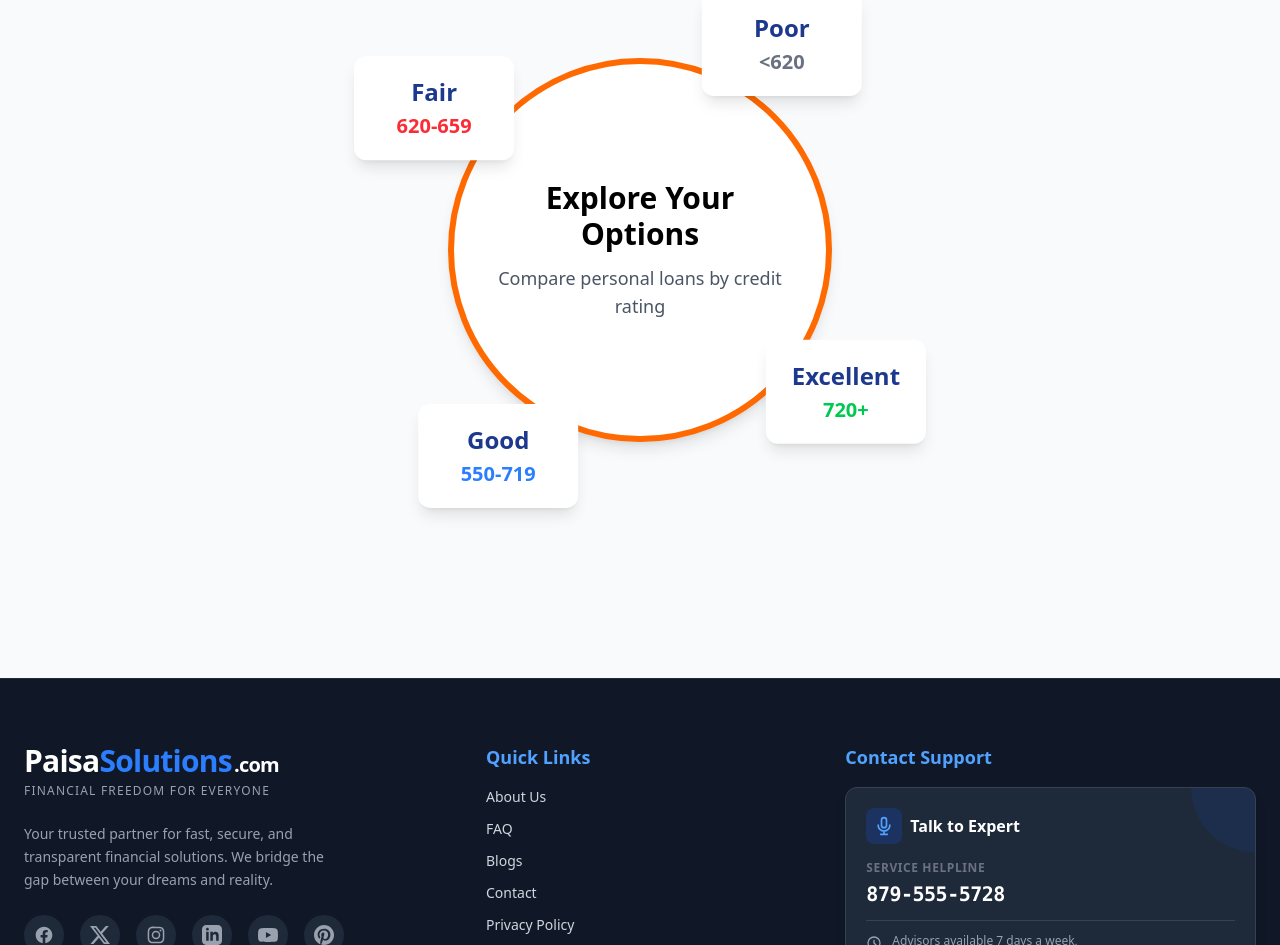
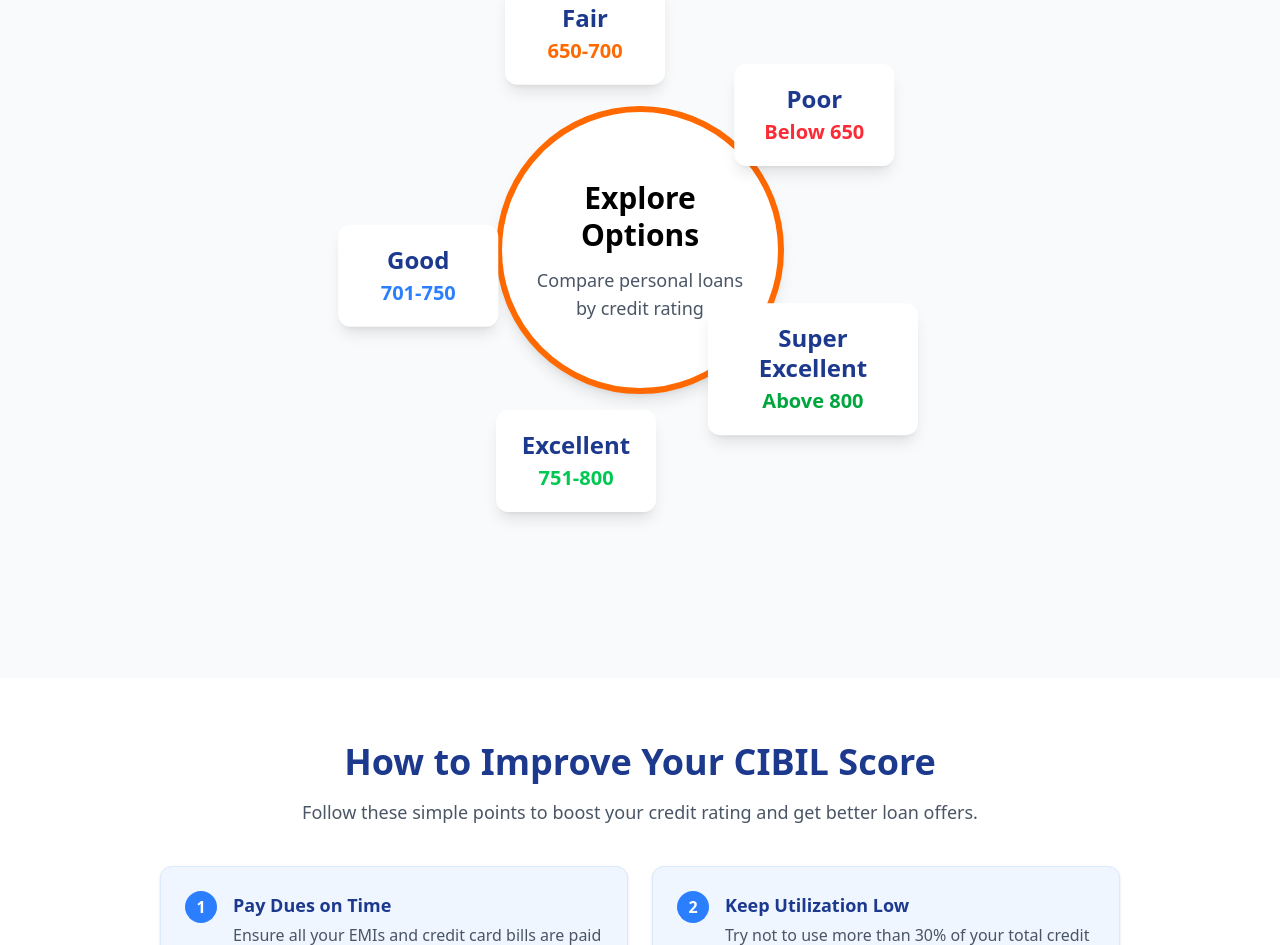
Before and after one commit to Animeshkumar5/loan, a React (Vite) app: page / in a window 1280 px wide. Shown: the part 6964-7909 px from the top of the page. Built offline with nearby package versions, Linux system fonts and the light colour scheme.

Commit message:
fixes been done

```diff
--- a/index.html
+++ b/index.html
@@ -2,9 +2,10 @@
 <html lang="en">
   <head>
     <meta charset="UTF-8" />
-    <link rel="icon" type="image/png" sizes="32x32" href="/favicon.png" />
-    <link rel="icon" type="image/png" sizes="16x16" href="/favicon.png" />
-    <link rel="shortcut icon" href="/favicon.ico" />
+    <link rel="icon" type="image/png" sizes="32x32" href="/paisa%20solution.png" />
+    <link rel="icon" type="image/png" sizes="16x16" href="/paisa%20solution.png" />
+    <link rel="apple-touch-icon" href="/paisa%20solution.png" />
+    <link rel="shortcut icon" href="/paisa%20solution.png" />
     <meta name="viewport" content="width=device-width, initial-scale=1.0" />
     <title>Personal Loans - Fast & Easy Approval</title>
     <!-- Meta Pixel Code -->
--- a/src/components/AuthorisedBankingPartners.jsx
+++ b/src/components/AuthorisedBankingPartners.jsx
@@ -36,8 +36,7 @@
       </div>
 
       {/* ── Marquee Track ── */}
-      {/*
-        The outer div masks the edges with a gradient fade.
+      {/* The outer div masks the edges with a gradient fade.
         The inner div (.partners-track) runs the infinite scroll.
         On hover over any individual card, the track pauses.
       */}
@@ -81,12 +80,9 @@
           box-shadow: 0 20px 45px rgba(59, 130, 246, 0.18);
           border-color: #3b82f6;
         }
+        /* Removed the grayscale and opacity filters here so the image is always in full color */
         .partner-card img {
-          transition: filter 0.35s ease, opacity 0.35s ease;
-          filter: grayscale(60%) opacity(0.8);
-        }
-        .partner-card:hover img {
-          filter: grayscale(0%) opacity(1);
+          transition: transform 0.35s ease;
         }
       `}</style>
     </section>
--- a/src/pages/Home.jsx
+++ b/src/pages/Home.jsx
@@ -392,45 +392,54 @@
 
       {/* 6. EXPLORE YOUR OPTIONS */}
       <div className="py-16 sm:py-24 lg:py-32 bg-gray-50 overflow-hidden">
-        <div className="container mx-auto px-4 sm:px-6 relative min-h-[400px] sm:h-[500px] lg:h-[600px] flex justify-center items-center">
+        <div className="container mx-auto px-4 sm:px-6 relative min-h-[350px] sm:min-h-[500px] lg:min-h-[600px] flex justify-center items-center">
           {/* CENTER CIRCLE */}
-          <div className="absolute top-1/2 left-1/2 transform -translate-x-1/2 -translate-y-1/2 w-40 h-40 sm:w-64 sm:h-64 lg:w-96 lg:h-96 rounded-full border-4 sm:border-6 border-orange-500 flex flex-col justify-center items-center text-center p-4 sm:p-6 lg:p-8 z-10 bg-white shadow-lg">
-            <h2 className="text-lg sm:text-2xl lg:text-3xl font-bold text-black mb-2 sm:mb-3">Explore Your Options</h2>
-            <p className="text-xs sm:text-base lg:text-lg text-gray-600">Compare personal loans by credit rating</p>
+          <div className="absolute top-1/2 left-1/2 transform -translate-x-1/2 -translate-y-1/2 w-28 h-28 sm:w-56 sm:h-56 lg:w-72 lg:h-72 rounded-full border-4 sm:border-6 border-orange-500 flex flex-col justify-center items-center text-center p-2 sm:p-6 lg:p-8 z-10 bg-white shadow-lg">
+            <h2 className="text-sm sm:text-2xl lg:text-3xl font-bold text-black mb-1 sm:mb-3 leading-tight">Explore Options</h2>
+            <p className="hidden sm:block text-base lg:text-lg text-gray-600">Compare personal loans by credit rating</p>
+            <p className="text-[10px] sm:hidden text-gray-600 leading-tight">By credit rating</p>
           </div>
 
           {/* ROTATING ITEMS */}
-          <div className="absolute top-1/2 left-1/2 w-[300px] h-[300px] sm:w-[400px] sm:h-[400px] lg:w-[500px] lg:h-[500px] -ml-[150px] sm:-ml-[200px] lg:-ml-[250px] -mt-[150px] sm:-mt-[200px] lg:-mt-[250px] animate-orbit z-20 pointer-events-none origin-center">
+          <div className="absolute top-1/2 left-1/2 w-[210px] h-[210px] sm:w-[350px] sm:h-[350px] lg:w-[420px] lg:h-[420px] -ml-[105px] sm:-ml-[175px] lg:-ml-[210px] -mt-[105px] sm:-mt-[175px] lg:-mt-[210px] animate-orbit z-20 pointer-events-none origin-center">
 
-            {/* 1. Excellent (Top) */}
+            {/* 1. Super Excellent (Top) */}
             <div className="absolute top-0 left-1/2 transform -translate-x-1/2 -translate-y-1/2 animate-counter-orbit pointer-events-auto">
-              <div className="bg-white p-3 sm:p-4 lg:p-5 rounded-xl shadow-lg text-center min-w-[120px] sm:min-w-[140px] lg:min-w-[160px] animate-float">
-                <h3 className="font-bold text-lg sm:text-xl lg:text-2xl text-blue-900 mb-1">Excellent</h3>
-                <p className="text-green-500 font-bold text-base sm:text-lg lg:text-xl">720+</p>
+              <div className="bg-white p-2 sm:p-4 lg:p-5 rounded-xl shadow-lg text-center min-w-[90px] sm:min-w-[140px] lg:min-w-[160px] animate-float">
+                <h3 className="font-bold text-[11px] sm:text-xl lg:text-2xl text-blue-900 mb-0 sm:mb-1 leading-tight">Super Excellent</h3>
+                <p className="text-green-600 font-bold text-xs sm:text-lg lg:text-xl">Above 800</p>
               </div>
             </div>
 
-            {/* 2. Good (Right) */}
-            <div className="absolute top-1/2 right-0 transform translate-x-1/2 -translate-y-1/2 animate-counter-orbit pointer-events-auto">
-              <div className="bg-white p-3 sm:p-4 lg:p-5 rounded-xl shadow-lg text-center min-w-[120px] sm:min-w-[140px] lg:min-w-[160px] animate-float animation-delay-1000">
-                <h3 className="font-bold text-lg sm:text-xl lg:text-2xl text-blue-900 mb-1">Good</h3>
-                <p className="text-blue-500 font-bold text-base sm:text-lg lg:text-xl">550-719</p>
+            {/* 2. Excellent (Top Right) */}
+            <div className="absolute top-[34%] right-0 transform translate-x-1/2 -translate-y-1/2 animate-counter-orbit pointer-events-auto">
+              <div className="bg-white p-2 sm:p-4 lg:p-5 rounded-xl shadow-lg text-center min-w-[90px] sm:min-w-[140px] lg:min-w-[160px] animate-float animation-delay-1000">
+                <h3 className="font-bold text-xs sm:text-xl lg:text-2xl text-blue-900 mb-0 sm:mb-1 leading-tight">Excellent</h3>
+                <p className="text-green-500 font-bold text-xs sm:text-lg lg:text-xl">751-800</p>
               </div>
             </div>
 
-            {/* 3. Fair (Bottom) */}
-            <div className="absolute bottom-0 left-1/2 transform -translate-x-1/2 translate-y-1/2 animate-counter-orbit pointer-events-auto">
-              <div className="bg-white p-3 sm:p-4 lg:p-5 rounded-xl shadow-lg text-center min-w-[120px] sm:min-w-[140px] lg:min-w-[160px] animate-float animation-delay-2000">
-                <h3 className="font-bold text-lg sm:text-xl lg:text-2xl text-blue-900 mb-1">Fair</h3>
-                <p className="text-red-500 font-bold text-base sm:text-lg lg:text-xl">620-659</p>
+            {/* 3. Good (Bottom Right) */}
+            <div className="absolute top-[90%] right-[15%] transform translate-x-1/2 -translate-y-1/2 animate-counter-orbit pointer-events-auto">
+              <div className="bg-white p-2 sm:p-4 lg:p-5 rounded-xl shadow-lg text-center min-w-[90px] sm:min-w-[140px] lg:min-w-[160px] animate-float animation-delay-2000">
+                <h3 className="font-bold text-xs sm:text-xl lg:text-2xl text-blue-900 mb-0 sm:mb-1 leading-tight">Good</h3>
+                <p className="text-blue-500 font-bold text-xs sm:text-lg lg:text-xl">701-750</p>
               </div>
             </div>
 
-            {/* 4. Poor (Left) */}
-            <div className="absolute top-1/2 left-0 transform -translate-x-1/2 -translate-y-1/2 animate-counter-orbit pointer-events-auto">
-              <div className="bg-white p-3 sm:p-4 lg:p-5 rounded-xl shadow-lg text-center min-w-[120px] sm:min-w-[140px] lg:min-w-[160px] animate-float animation-delay-1500">
-                <h3 className="font-bold text-lg sm:text-xl lg:text-2xl text-blue-900 mb-1">Poor</h3>
-                <p className="text-gray-500 font-bold text-base sm:text-lg lg:text-xl">&lt;620</p>
+            {/* 4. Fair (Bottom Left) */}
+            <div className="absolute top-[90%] left-[15%] transform -translate-x-1/2 -translate-y-1/2 animate-counter-orbit pointer-events-auto">
+              <div className="bg-white p-2 sm:p-4 lg:p-5 rounded-xl shadow-lg text-center min-w-[90px] sm:min-w-[140px] lg:min-w-[160px] animate-float animation-delay-1500">
+                <h3 className="font-bold text-xs sm:text-xl lg:text-2xl text-blue-900 mb-0 sm:mb-1 leading-tight">Fair</h3>
+                <p className="text-orange-500 font-bold text-xs sm:text-lg lg:text-xl">650-700</p>
+              </div>
+            </div>
+
+            {/* 5. Poor (Top Left) */}
+            <div className="absolute top-[34%] left-0 transform -translate-x-1/2 -translate-y-1/2 animate-counter-orbit pointer-events-auto">
+              <div className="bg-white p-2 sm:p-4 lg:p-5 rounded-xl shadow-lg text-center min-w-[90px] sm:min-w-[140px] lg:min-w-[160px] animate-float animation-delay-[2500ms]">
+                <h3 className="font-bold text-xs sm:text-xl lg:text-2xl text-blue-900 mb-0 sm:mb-1 leading-tight">Poor</h3>
+                <p className="text-red-500 font-bold text-xs sm:text-lg lg:text-xl">Below 650</p>
               </div>
             </div>
 
@@ -438,6 +447,60 @@
         </div>
       </div>
 
+      {/* 7. HOW TO IMPROVE YOUR CIBIL */}
+      <div className="py-16 bg-white">
+        <div className="container mx-auto px-4 sm:px-6 lg:px-8 max-w-5xl">
+          <div className="text-center mb-10">
+            <h2 className="text-2xl sm:text-3xl lg:text-4xl font-bold text-blue-900 mb-4">How to Improve Your CIBIL Score</h2>
+            <p className="text-gray-600 text-lg">Follow these simple points to boost your credit rating and get better loan offers.</p>
+          </div>
+
+          <div className="grid grid-cols-1 md:grid-cols-2 gap-6 mb-10">
+            <div className="bg-blue-50 p-6 rounded-xl flex items-start shadow-sm border border-blue-100">
+              <div className="bg-blue-500 text-white w-8 h-8 rounded-full flex items-center justify-center font-bold mr-4 shrink-0">1</div>
+              <div>
+                <h3 className="font-bold text-blue-900 text-lg mb-1">Pay Dues on Time</h3>
+                <p className="text-gray-600">Ensure all your EMIs and credit card bills are paid on or before the due date.</p>
+              </div>
+            </div>
+
+            <div className="bg-blue-50 p-6 rounded-xl flex items-start shadow-sm border border-blue-100">
+              <div className="bg-blue-500 text-white w-8 h-8 rounded-full flex items-center justify-center font-bold mr-4 shrink-0">2</div>
+              <div>
+                <h3 className="font-bold text-blue-900 text-lg mb-1">Keep Utilization Low</h3>
+                <p className="text-gray-600">Try not to use more than 30% of your total credit limit to show responsible credit behavior.</p>
+              </div>
+            </div>
+
+            <div className="bg-blue-50 p-6 rounded-xl flex items-start shadow-sm border border-blue-100">
+              <div className="bg-blue-500 text-white w-8 h-8 rounded-full flex items-center justify-center font-bold mr-4 shrink-0">3</div>
+              <div>
+                <h3 className="font-bold text-blue-900 text-lg mb-1">Avoid Multiple Loans</h3>
+                <p className="text-gray-600">Don't apply for several loans or credit cards simultaneously, as this leads to multiple hard inquiries.</p>
+              </div>
+            </div>
+
+            <div className="bg-blue-50 p-6 rounded-xl flex items-start shadow-sm border border-blue-100">
+              <div className="bg-blue-500 text-white w-8 h-8 rounded-full flex items-center justify-center font-bold mr-4 shrink-0">4</div>
+              <div>
+                <h3 className="font-bold text-blue-900 text-lg mb-1">Monitor Your Report</h3>
+                <p className="text-gray-600">Check your CIBIL report regularly and report any inaccuracies or errors immediately.</p>
+              </div>
+            </div>
+          </div>
+
+          <div className="bg-orange-50 border-l-4 border-orange-500 p-6 rounded-r-xl flex flex-col sm:flex-row items-center justify-between">
+            <div className="mb-4 sm:mb-0">
+              <h3 className="text-xl font-bold text-orange-800 mb-1">Need Expert Guidance?</h3>
+              <p className="text-orange-700">Our financial experts can help you analyze and improve your credit score.</p>
+            </div>
+            <a href="/contact" className="bg-orange-500 hover:bg-orange-600 text-white font-semibold py-3 px-6 rounded-lg transition shadow-md whitespace-nowrap">
+              Contact Us for Help
+            </a>
+          </div>
+        </div>
+      </div>
+
     </div>
   );
 }
```
Also changed, not shown: public/paisa solution.png (added).
